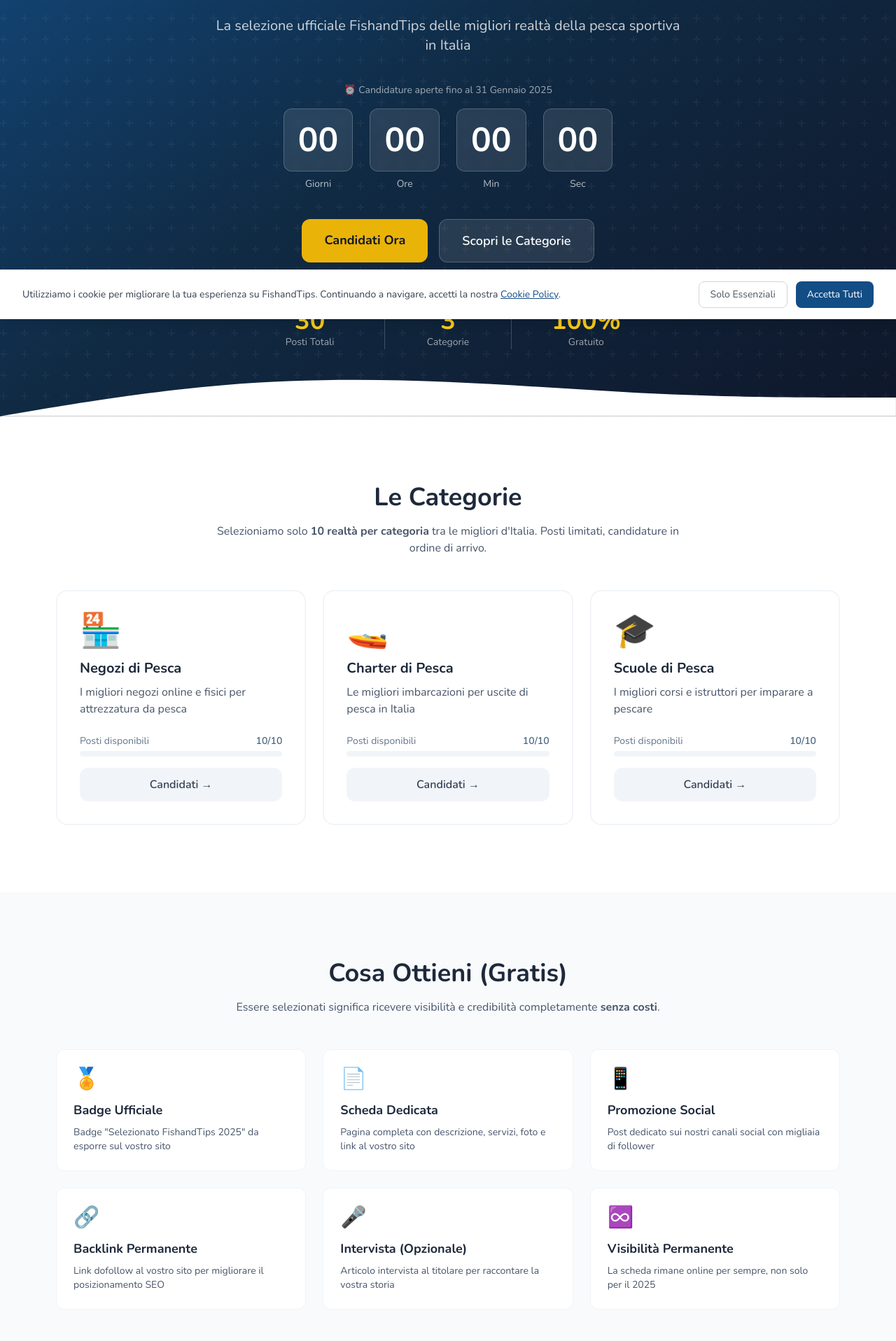
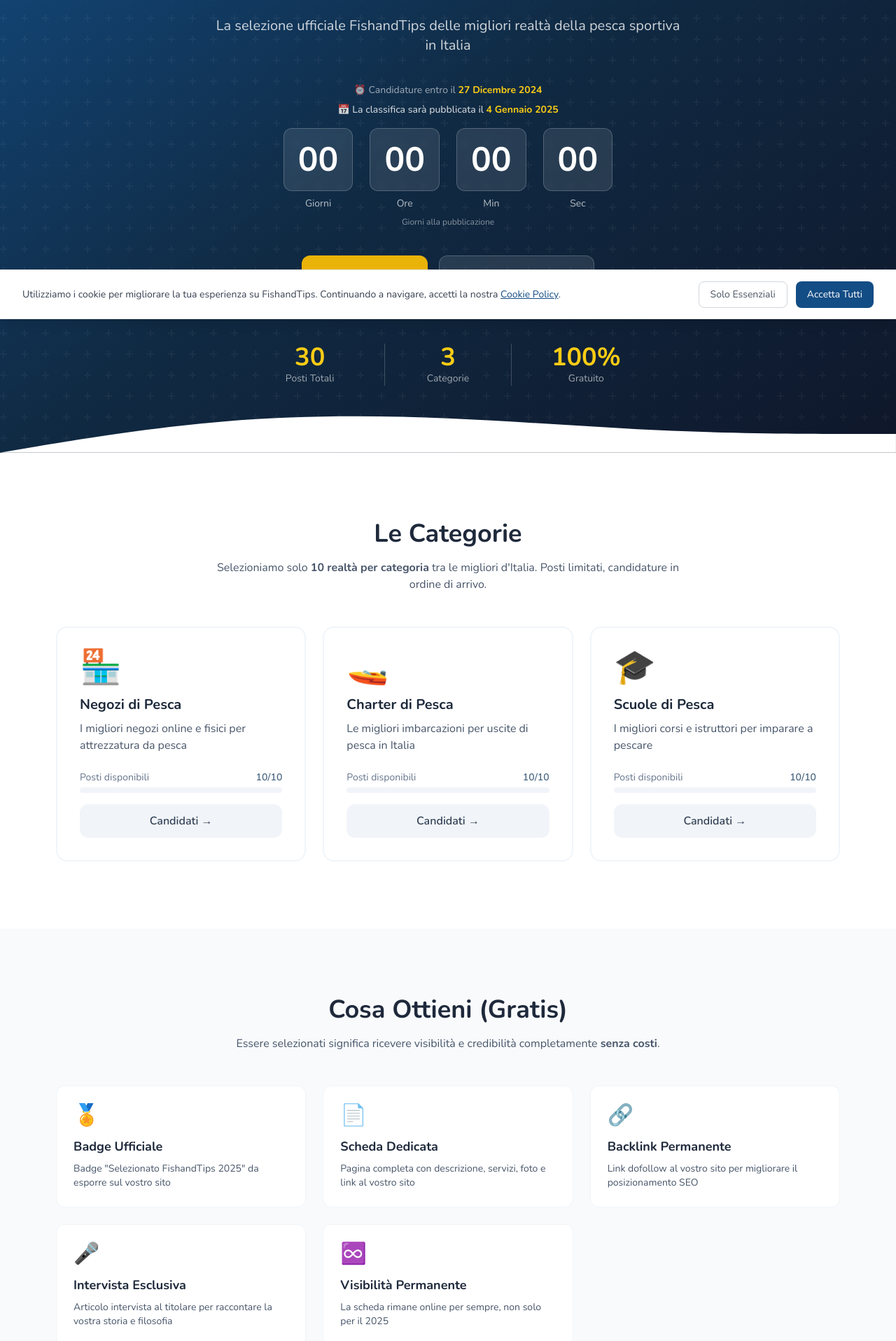
Before and after one commit to Gabrielepolimi/fishandtips, a Next.js app: page /migliori-pesca-2025 in a window 1280 px wide. Shown: the part 344-2260 px from the top of the page at 70% size. Built offline with nearby package versions, Linux system fonts and the light colour scheme.

Commit message:
Aggiornate date: deadline 27 Dic, pubblicazione 4 Gen, rimosso social, intervista non opzionale

```diff
--- a/app/migliori-pesca-2025/page.tsx
+++ b/app/migliori-pesca-2025/page.tsx
@@ -6,8 +6,11 @@
 
 const nunito = Nunito({ subsets: ['latin'] });
 
-// Data di scadenza candidature
-const DEADLINE = new Date('2025-01-31T23:59:59');
+// Data di scadenza candidature (27 Dicembre 2024)
+const DEADLINE = new Date('2024-12-27T23:59:59');
+
+// Data pubblicazione classifica (4 Gennaio 2025)
+const PUBLICATION_DATE = new Date('2025-01-04T10:00:00');
 
 // Categorie
 const categories = [
@@ -50,19 +53,14 @@
     description: 'Pagina completa con descrizione, servizi, foto e link al vostro sito',
   },
   {
-    icon: '📱',
-    title: 'Promozione Social',
-    description: 'Post dedicato sui nostri canali social con migliaia di follower',
-  },
-  {
     icon: '🔗',
     title: 'Backlink Permanente',
     description: 'Link dofollow al vostro sito per migliorare il posizionamento SEO',
   },
   {
     icon: '🎤',
-    title: 'Intervista (Opzionale)',
-    description: 'Articolo intervista al titolare per raccontare la vostra storia',
+    title: 'Intervista Esclusiva',
+    description: 'Articolo intervista al titolare per raccontare la vostra storia e filosofia',
   },
   {
     icon: '♾️',
@@ -198,10 +196,16 @@
 
           {/* Countdown */}
           <div className="mb-8">
-            <p className="text-center text-white/60 mb-4 text-sm">
-              ⏰ Candidature aperte fino al 31 Gennaio 2025
+            <p className="text-center text-white/60 mb-2 text-sm">
+              ⏰ Candidature entro il <strong className="text-yellow-400">27 Dicembre 2024</strong>
             </p>
-            <Countdown targetDate={DEADLINE} />
+            <p className="text-center text-white/80 mb-4 text-sm font-medium">
+              📅 La classifica sarà pubblicata il <strong className="text-yellow-400">4 Gennaio 2025</strong>
+            </p>
+            <Countdown targetDate={PUBLICATION_DATE} />
+            <p className="text-center text-white/50 mt-2 text-xs">
+              Giorni alla pubblicazione
+            </p>
           </div>
 
           {/* CTA Buttons */}
@@ -519,7 +523,8 @@
             Non perdere questa opportunità
           </h2>
           <p className="text-lg text-white/80 mb-8">
-            Solo 30 posti disponibili. Le candidature chiudono il 31 Gennaio 2025.
+            Solo 30 posti disponibili. Candidature entro il <strong>27 Dicembre 2024</strong>.<br/>
+            Classifica pubblicata il <strong>4 Gennaio 2025</strong>!
           </p>
           <a
             href="#candidati"
```
